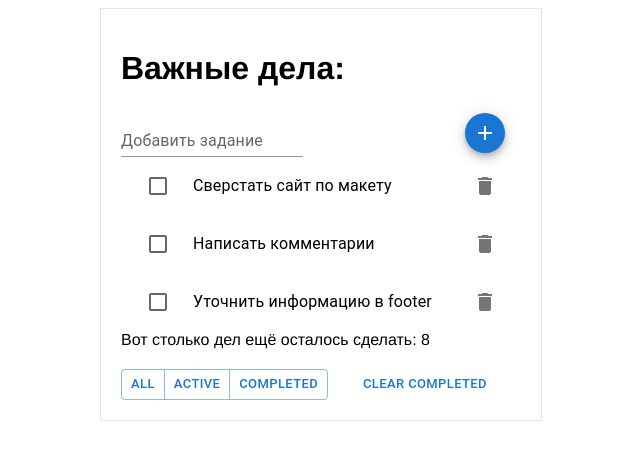
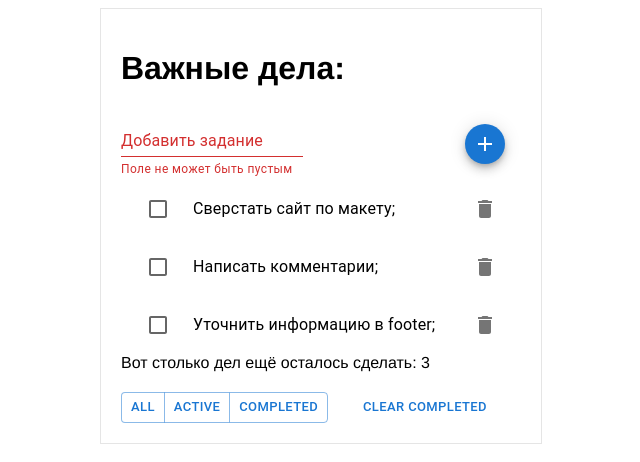
Before and after one commit to WebHeroSchool/React-proj_korzhov, a React (Create React App) app: page / in a window 1280 px wide. Both pictures are taken after a click on the button 804 px from the left and 132 px from the top of the page. Shown: the top 462 px of the page, without its empty margins (319-959 px from the left). Built offline with nearby package versions, Linux system fonts and the light colour scheme.

Commit message:
fix proplem

```diff
--- a/public/index.html
+++ b/public/index.html
@@ -14,7 +14,7 @@
       manifest.json provides metadata used when your web app is installed on a
       user's mobile device or desktop. See https://developers.google.com/web/fundamentals/web-app-manifest/
     -->
-    <link rel="manifest" href="%PUBLIC_URL%/manifest.json" />
+    <!-- <link rel="manifest" href="%PUBLIC_URL%/manifest.json" /> -->
     <!--
       Notice the use of %PUBLIC_URL% in the tags above.
       It will be replaced with the URL of the `public` folder during the build.
--- a/src/components/App/App.js
+++ b/src/components/App/App.js
@@ -22,7 +22,7 @@ class App extends React.Component {
 			id: 3,
 			isDone: false
 		}],
-		count: 8
+		count: 3
 	};
 
 	onClickDone = id => {
@@ -42,11 +42,34 @@ class App extends React.Component {
 		this.setState ({items: newItemList})
 	};
 
+	onClickAdd = value => {
+		if (value !=='') {
+			this.setState(state => ({
+				items: [
+					...state.items,
+					{
+						value,
+						isDone: false,
+						id: state.count + 1
+					}
+				],
+				count: state.count + 1,
+				error: false
+			}));
+		}
+		else {
+			this.setState(state => ({error: true}))
+		}
+	};
+
 	render() {
 		return (
 		    <div className = {styles.wrap}>
 		    <h1>Важные дела:</h1>
-		    	<InputItem />
+		    	<InputItem
+		    		onClickAdd={this.onClickAdd}
+		    		error={this.state.error}
+		    	/>
 		    	<ItemList
 		    		items = {this.state.items}
 		    		onClickDone={this.onClickDone}
--- a/src/components/InputItem/InputItem.js
+++ b/src/components/InputItem/InputItem.js
@@ -4,21 +4,70 @@ import Fab from '@mui/material/Fab';
 import styles from './InputItem.module.css'
 import ListItemIcon from '@mui/material/ListItemIcon';
 import AddIcon from '@mui/icons-material/Add';
+import PropTypes from 'prop-types'
 
-const InputItem = () => (<div className={styles.input}>
-	<ListItemIcon className = {styles.field}>
-		<TextField
+class InputItem extends React.Component {
+	state = {
+		inputValue: ''
+	};
+
+	onButtonClick = () => {
+		this.setState({
+			inputValue:''
+		});
+
+		this.props.onClickAdd(this.state.inputValue);
+	}
+
+	render(){
+		const isError = this.props.error;
+		const {onClickAdd} = this.props;
+		let textField;
+
+		if (isError) {
+			textField = <TextField
+				error
 				id="standard-textarea"
 				label="Добавить задание"
 				multiline
 				variant="standard"
+				defaultValue=""
+				helperText="Поле не может быть пустым"
+				value={this.state.inputValue}
+				onChange={event => this.setState({inputValue: event.target.value})}
 			/>
+		}
+		else {
+			textField = <TextField
+				id="standard-textarea"
+				label="Добавить задание"
+				multiline
+				variant="standard"
+				value={this.state.inputValue}
+				onChange={event => this.setState({inputValue: event.target.value})}
+			/>
+		}
+
+
+		return (
+			<div className={styles.input}>
+			<ListItemIcon className = {styles.field}>
+				{textField}
  			</ListItemIcon>
 
-	<Fab size="small" color="primary" aria-label="add">
+			<Fab
+				size="small"
+				color="primary"
+				aria-label="add"
+				onClick = {this.onButtonClick}>
 				<AddIcon />
 			</Fab>
+			</div>)
+	}
+}
 
-</div>);
+InputItem.propTypes = {
+	isError: PropTypes.bool
+}
 
 export default InputItem;
--- a/src/components/Item/Item.js
+++ b/src/components/Item/Item.js
@@ -1,14 +1,40 @@
 import React from 'react';
 import classnames from 'classnames';
 import styles from './Item.module.css';
+import PropTypes from 'prop-types'
+import Checkbox from '@mui/material/Checkbox';
+import ListItemIcon from '@mui/material/ListItemIcon';
+import ListItemText from '@mui/material/ListItemText';
+import ListItem from '@mui/material/ListItem';
+import DeleteIcon from '@mui/icons-material/Delete';
+import IconButton from '@mui/material/IconButton';
 
-const Item = ({value, isDone, onClickDone, id, onClickDelete}) => (<span className = {
-	classnames ({
-		[styles.item]: true,
-		[styles.done]:isDone
-	})
-}>
-	{value}
-</span>);
+const Item = ({value, isDone, onClickDone, id, onClickDelete, item}) => (
+	<div>
+		<ListItem>
+			<ListItemIcon>
+	           	<Checkbox
+	       			color="primary"
+	       			inputProps={{'aria-label': 'uncontrolled-checkbox'}}
+	       			onClick = {() => onClickDone(id)}
+	       		/>
+	        </ListItemIcon>
+
+	        <ListItemText>
+				<span className = {
+					classnames ({
+						[styles.item]: true,
+						[styles.done]: isDone
+					})
+				}>
+					{value}
+				</span>;
+	        </ListItemText>
+
+			<IconButton aria-label="delete" onClick = {() => onClickDelete(id)} >
+				<DeleteIcon />
+			</IconButton>
+		</ListItem>
+	</div>);
 
 export default Item;
--- a/src/components/Item/Item.module.css
+++ b/src/components/Item/Item.module.css
@@ -1,6 +1,5 @@
 .item{
 	color: black;
-
 }
 
 .done {
--- a/src/components/ItemList/ItemList.js
+++ b/src/components/ItemList/ItemList.js
@@ -1,36 +1,22 @@
 import React from 'react';
 import styles from './ItemList.module.css'
 import Item from '../Item/Item.js';
-import Checkbox from '@mui/material/Checkbox';
-import ListItemIcon from '@mui/material/ListItemIcon';
 import ListItemText from '@mui/material/ListItemText';
 import ListItem from '@mui/material/ListItem';
-import DeleteIcon from '@mui/icons-material/Delete';
-import IconButton from '@mui/material/IconButton';
+import List from '@mui/material/List';
 
-const ItemList = ({items, isDone, onClickDone, id, onClickDelete}) => (<div>
+
+const ItemList = ({items, onClickDone, onClickDelete}) => (<div>
 	{items.map(item =>
-		<ListItem key={item.id} className={styles.item}>
-        	<ListItemIcon>
-           		<Checkbox
-           			color="primary"
-           			inputProps={{'aria-label': 'uncontrolled-checkbox'}}
-           			onClick = {() => onClickDone(item.id)} />
-         	</ListItemIcon>
-
-         	<ListItemText>
+		<div key={item.id} className={styles.item}>
          		<Item
          			value={item.value}
          			isDone={item.isDone}
          			onClickDone={onClickDone}
          			onClickDelete={onClickDelete}
-         			id = {item.id} />
-         	</ListItemText>
-
-			<IconButton aria-label="delete" onClick = {() => onClickDelete(item.id)}>
-				<DeleteIcon />
-			</IconButton>
-       	</ListItem>)}
+         			id = {item.id}
+         		/>
+       	</div>)}
 </div>);
 
 export default ItemList;
--- a/src/components/ItemList/ItemList.module.css
+++ b/src/components/ItemList/ItemList.module.css
@@ -1,5 +1,4 @@
 .item{
-   display: flex;
-   justify-content: space-between;
-   align-items: center;
+   display: block;
+
 }
```
Lines whose indentation alone changed are shown as unchanged.
